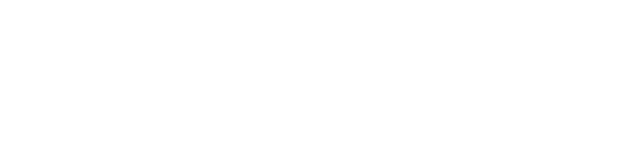
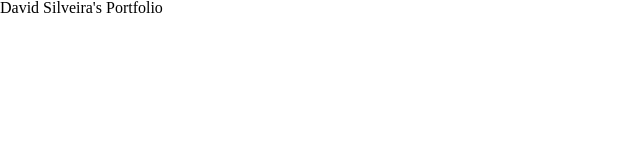
Before and after one commit to daviewave/Portfolio, a plain HTML site: page index.html in a window 1280 px wide. Shown: the whole page, without its empty margins (0-640 px from the left). Drawn offline with Linux system fonts and the light colour scheme.

Commit message:
Put the reset.css file link before the style.css file link

```diff
--- a/index.html
+++ b/index.html
@@ -4,11 +4,13 @@
   <head>
     <meta charset="UTF-8">
     <title>David Silveira Porfolio</title>
+    <link rel="stylesheet" type="text/css" href="./assets/css/reset.css">
     <link rel="stylesheet" type="text/css" href="./assets/css/style.css">
+
   </head>
 
   <body>
-
+    <h1>David Silveira's Portfolio</h1>
   </body>
 
 </html>
```
